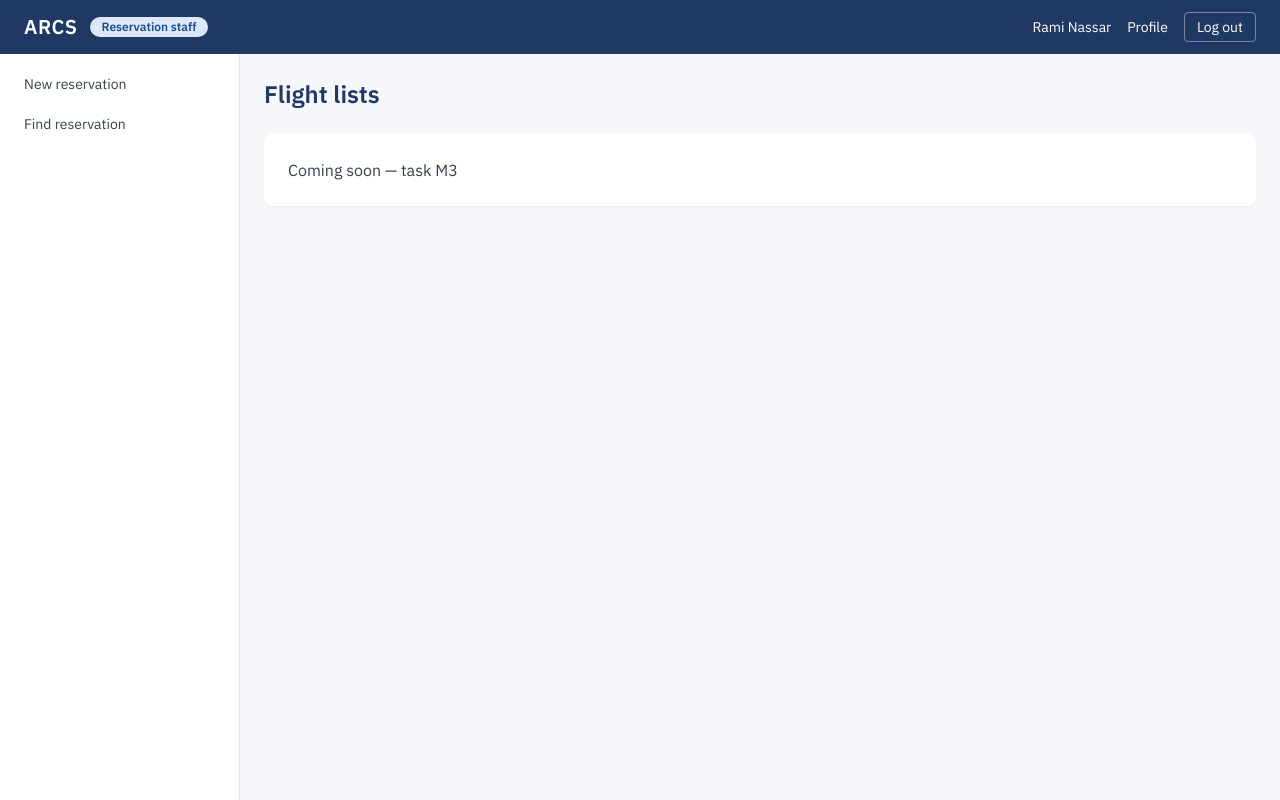
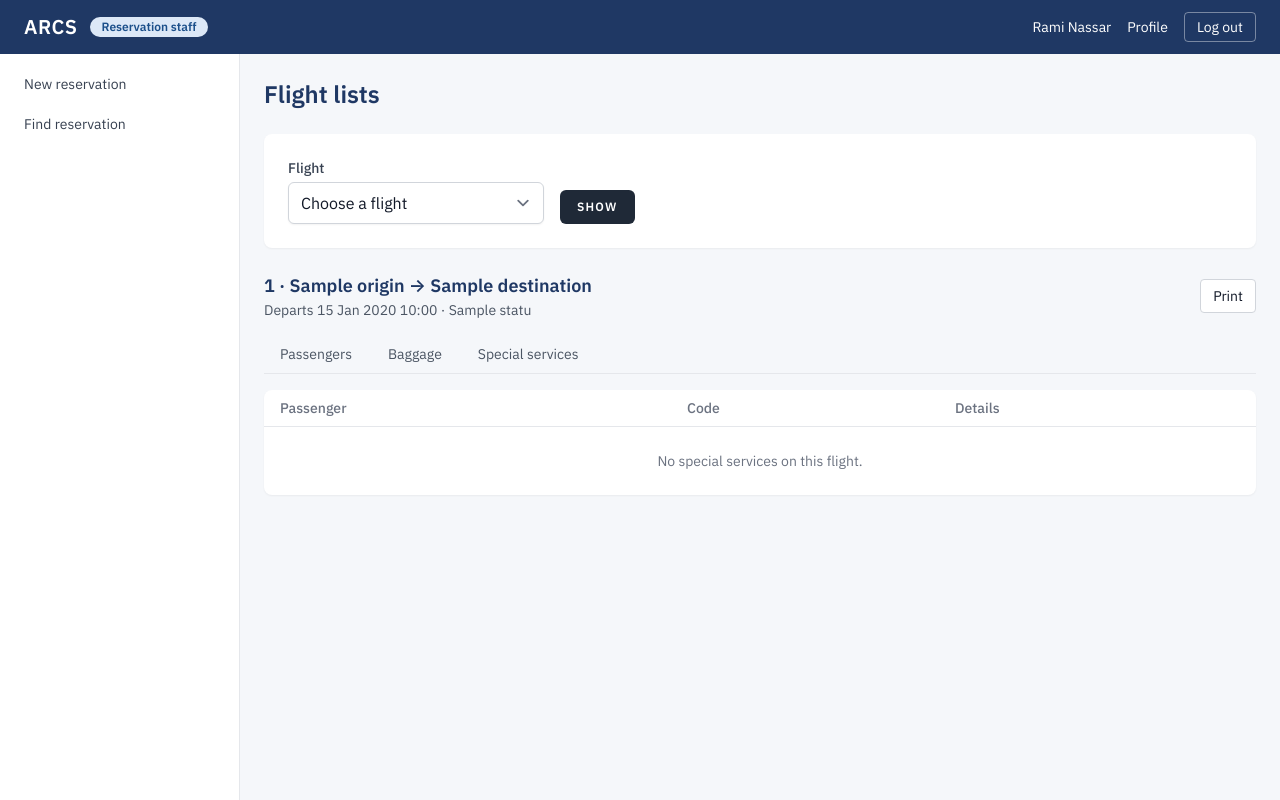
Before and after one commit to tima-gitHb/arcs, a Laravel app: template resources/views/manager/flight-lists.blade.php in a window 1280 px wide. Run offline with Laravel 12, Linux system fonts and the light colour scheme; a user stored in the database is signed in; data comes from the database, SQL or seed files in the repository; tables that the repository leaves empty hold one stand-in row (values such as "Sample post"); the template is opened without the code that fills it: most values are stand-ins (such as "Sample title", 1, 10 or a date in 2020); style sheets or scripts are compiled from the project's sources.

Commit message:
M3: flight lists view, tabs and print layout (SR-2, SR-45)

```diff
--- a/resources/views/manager/flight-lists.blade.php
+++ b/resources/views/manager/flight-lists.blade.php
@@ -1 +1,72 @@
-<x-coming-soon title="Flight lists" task="M3" />
+<x-app-layout>
+    <x-slot name="header">
+        <h1 class="text-2xl font-semibold text-navy">Flight lists</h1>
+    </x-slot>
+
+    {{-- Print styles: the browser's own print (window.print()) shows the page without the header, menu and buttons. --}}
+    <style>
+        @media print {
+            header, nav, .no-print { display: none !important; }
+            body { background: #fff !important; }
+            main { padding: 0 !important; }
+            .print-card { box-shadow: none !important; }
+        }
+    </style>
+
+    <div class="space-y-6">
+        {{-- Flight picker: a GET form, so the chosen flight (and tab) is in the URL. --}}
+        <form method="GET" action="{{ route('manager.home') }}" class="no-print bg-white rounded-lg shadow-sm p-6 flex flex-wrap items-end gap-4">
+            <div>
+                <x-input-label for="flight" value="Flight" />
+                <select id="flight" name="flight" class="mt-1 block w-64 border-gray-300 focus:border-indigo-500 focus:ring-indigo-500 rounded-md shadow-sm" onchange="this.form.submit()">
+                    <option value="" @selected($flight === null)>Choose a flight</option>
+                    @foreach ($flights as $option)
+                        <option value="{{ $option->id }}" @selected($flight?->is($option))>{{ $option->flight_no }} — {{ $option->departure_at->format('d M Y') }}</option>
+                    @endforeach
+                </select>
+            </div>
+
+            {{-- Keep the open tab when another flight is chosen. --}}
+            @if ($flight)
+                <input type="hidden" name="tab" value="{{ $tab }}">
+            @endif
+
+            <x-primary-button>Show</x-primary-button>
+        </form>
+
+        @if ($flight)
+            <div class="space-y-4">
+                <div class="flex flex-wrap items-center justify-between gap-3">
+                    <div>
+                        <h2 class="text-lg font-semibold text-navy">{{ $flight->flight_no }} · {{ $flight->origin }} → {{ $flight->destination }}</h2>
+                        <p class="text-sm text-gray-600">Departs {{ $flight->departure_at->format('d M Y H:i') }} · {{ $flight->status->label() }}</p>
+                    </div>
+
+                    <button type="button" onclick="window.print()" class="no-print rounded border border-gray-300 bg-white px-3 py-1.5 text-sm hover:bg-gray-50">Print</button>
+                </div>
+
+                {{-- Tabs: plain links, so each list has its own URL. --}}
+                <nav class="no-print flex gap-1 border-b border-gray-200" aria-label="Lists">
+                    @foreach (['passengers' => 'Passengers', 'baggage' => 'Baggage', 'services' => 'Special services'] as $key => $label)
+                        <a href="{{ route('manager.home', ['flight' => $flight->id, 'tab' => $key]) }}"
+                           @class([
+                               'px-4 py-2 text-sm -mb-px border-b-2',
+                               'border-navy text-navy font-medium' => $tab === $key,
+                               'border-transparent text-gray-600 hover:text-navy' => $tab !== $key,
+                           ])
+                           @if ($tab === $key) aria-current="page" @endif>{{ $label }}</a>
+                    @endforeach
+                </nav>
+
+                {{-- One partial per list, so the PDF export can reuse them later. --}}
+                @if ($tab === 'passengers')
+                    @include('manager.flight-lists.passengers', ['passengers' => $passengers])
+                @elseif ($tab === 'baggage')
+                    @include('manager.flight-lists.baggage', ['bags' => $bags, 'bagCount' => $bagCount, 'totalWeight' => $totalWeight])
+                @else
+                    @include('manager.flight-lists.services', ['services' => $services])
+                @endif
+            </div>
+        @endif
+    </div>
+</x-app-layout>
--- /dev/null
+++ b/resources/views/manager/flight-lists/services.blade.php
@@ -0,0 +1,25 @@
+{{-- Special service list (SR-2). Needs $services (with passenger). --}}
+<div class="print-card bg-white rounded-lg shadow-sm overflow-x-auto">
+    <table class="w-full text-sm">
+        <thead class="text-left text-gray-500 border-b border-gray-200">
+            <tr>
+                <th class="px-4 py-2 font-medium">Passenger</th>
+                <th class="px-4 py-2 font-medium">Code</th>
+                <th class="px-4 py-2 font-medium">Details</th>
+            </tr>
+        </thead>
+        <tbody>
+            @forelse ($services as $service)
+                <tr class="border-b border-gray-100 last:border-0 align-top">
+                    <td class="px-4 py-2">{{ $service->passenger->first_name }} {{ $service->passenger->last_name }}</td>
+                    <td class="px-4 py-2 font-mono" title="{{ $service->type->label() }}">{{ $service->type->value }}</td>
+                    <td class="px-4 py-2">{{ $service->details ?? '—' }}</td>
+                </tr>
+            @empty
+                <tr>
+                    <td colspan="3" class="px-4 py-6 text-center text-gray-500">No special services on this flight.</td>
+                </tr>
+            @endforelse
+        </tbody>
+    </table>
+</div>
```
Also changed, not shown: resources/views/manager/flight-lists/baggage.blade.php (added, +34 -0 lines), resources/views/manager/flight-lists/passengers.blade.php (added, +46 -0 lines), tests/Feature/Manager/FlightListTest.php (+10 -9 lines).
